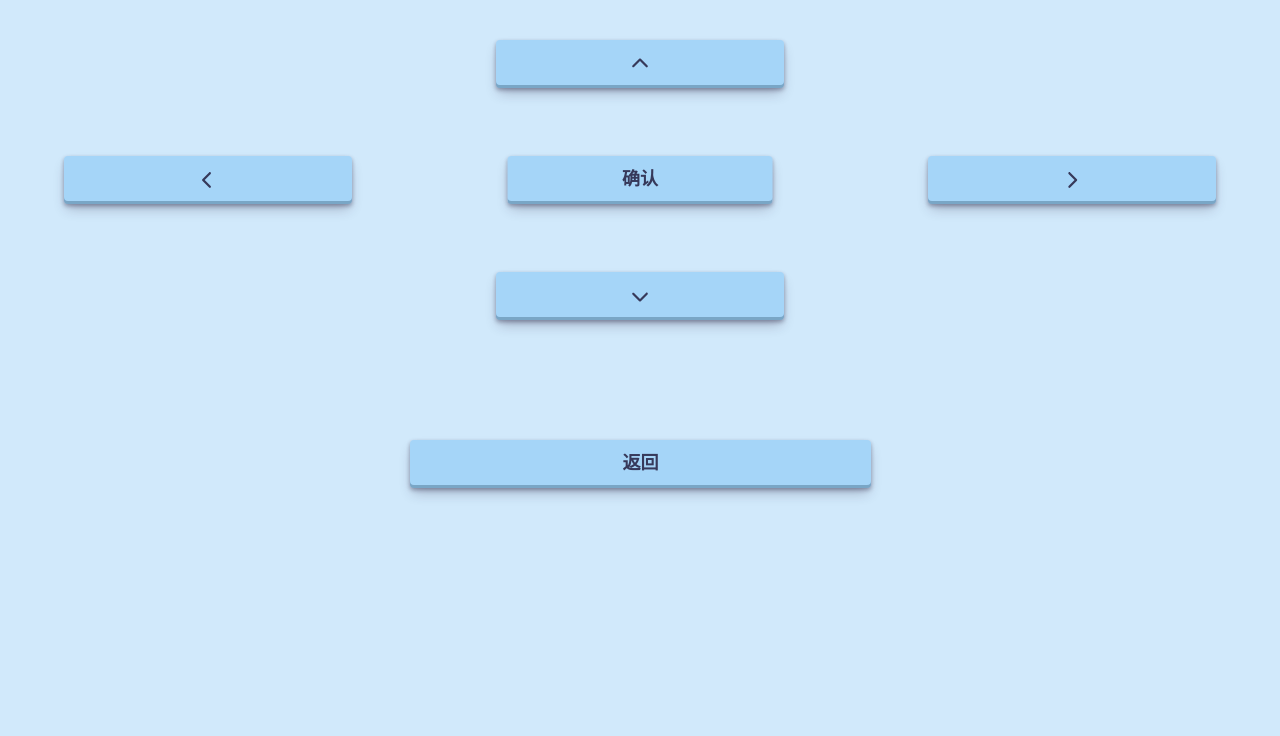
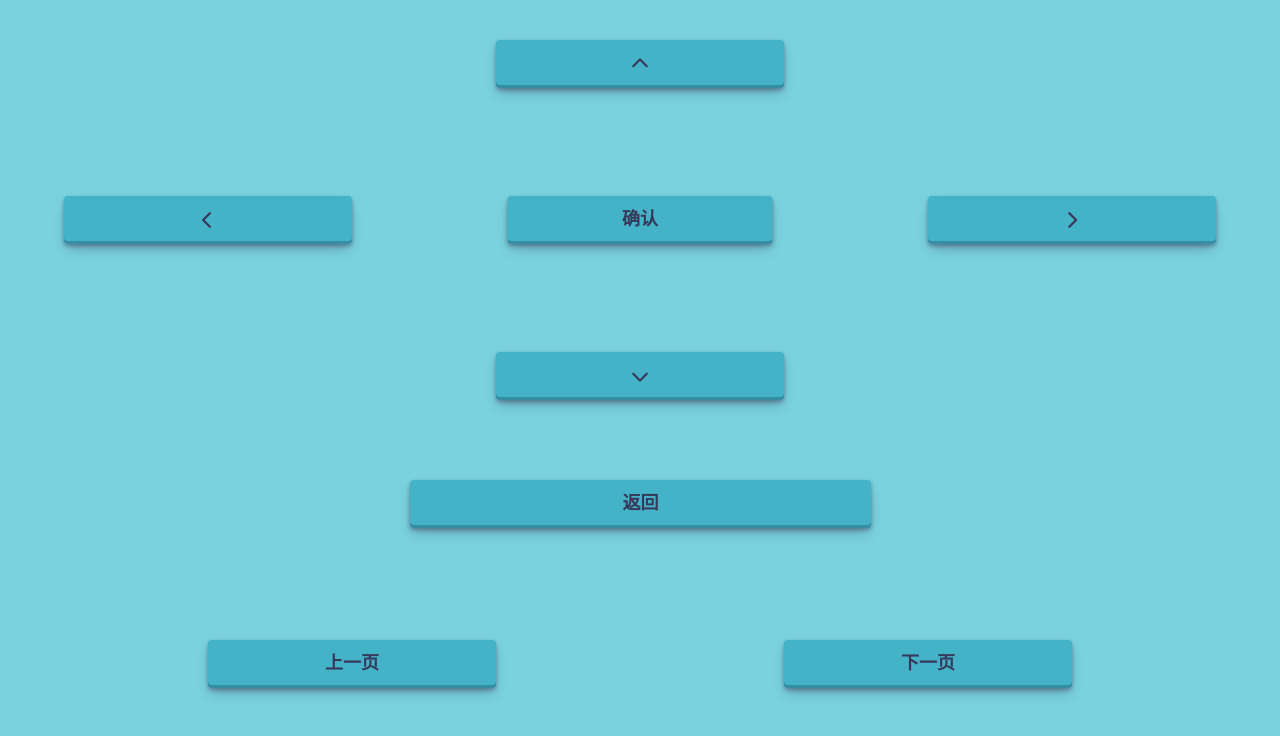
Before and after one commit to sunierr/remote, a React (Create React App) app: page / in a window 1280 px wide. Shown: the top 736 px of the page. Built offline with nearby package versions, Linux system fonts and the light colour scheme.

Commit message:
added previous and next page function

```diff
--- a/src/App.css
+++ b/src/App.css
@@ -13,12 +13,23 @@ span {
 
 .App>div {
   width: 90vw;
-  height: 35vh;
+}
+
+.App>div:nth-child(1) {
+  height:45vh;
+  margin-top: 5vh;
+  position: relative;
+}
+
+.App>div:nth-child(2) {
+  height:15vh;
   margin-top: 5vh;
 }
 
-.App>div:nth-child(1) {
-  position: relative;
+.App>div:nth-child(3) {
+  height:15vh;
+  display: flex;
+  justify-content: space-around;
 }
 
 .App>div:nth-child(1)>button:nth-child(1) {
@@ -58,14 +69,11 @@ span {
   font-weight: bold;
 }
 
-
-
-
 .button-30 {
   width: 25%;
   align-items: center;
   appearance: none;
-  background-color: rgba(74, 170, 243, 0.316);
+  background-color: #44B3C8;
   border-radius: 4px;
   border-width: 0;
   box-shadow: rgba(45, 35, 66, 0.4) 0 2px 4px, rgba(45, 35, 66, 0.3) 0 7px 13px -3px, rgba(27, 63, 90, 0.316) 0 -3px 0 inset;
--- a/src/App.js
+++ b/src/App.js
@@ -21,16 +21,16 @@ function App() {
   //   }
   // };
 
-  const myUrl = 'http://10.60.25.24:3001/';
+  const myUrl = 'http://192.168.0.100:3001/';
   async function handleClick(e) {
     console.log('working')
     var holder = parseInt(e.currentTarget.value);
-    if(clickable){
-      if(holder===2){
+    if (clickable) {
+      if (holder === 2) {
         console.log(2222)
         setClickable(0);
       };
-      if(holder===3){
+      if (holder === 3) {
         return;
       }
       try {
@@ -44,13 +44,13 @@ function App() {
       }
     } else {
       console.log(1111111111111)
-      if(holder===0||holder===1||holder===2){
+      if (holder === 0 || holder === 1 || holder === 2) {
         return;
-      } else if (holder===4){
-        holder=6
-      } else if (holder===5){
-        holder=7
-      } else if (holder===3){
+      } else if (holder === 4) {
+        holder = 6
+      } else if (holder === 5) {
+        holder = 7
+      } else if (holder === 3) {
         setClickable(1);
       }
       try {
@@ -76,9 +76,13 @@ function App() {
 
       </div>
       <div>
+
         <button className='button-30' value="3" onClick={handleClick}><span>返回</span></button>
       </div>
-
+      <div>
+        <button className='button-30' value="8" onClick={handleClick}><span>上一页</span></button>
+        <button className='button-30' value="9" onClick={handleClick}><span>下一页</span></button>
+      </div>
     </div>
   );
 }
--- a/src/index.css
+++ b/src/index.css
@@ -1,4 +1,4 @@
 body {
     margin: 0;
-    background-color: rgba(111, 186, 243, 0.316);
+    background-color: #7AD2DF;
 }
```
Also changed, not shown: src/App1.jsx (deleted, +0 -19 lines).
